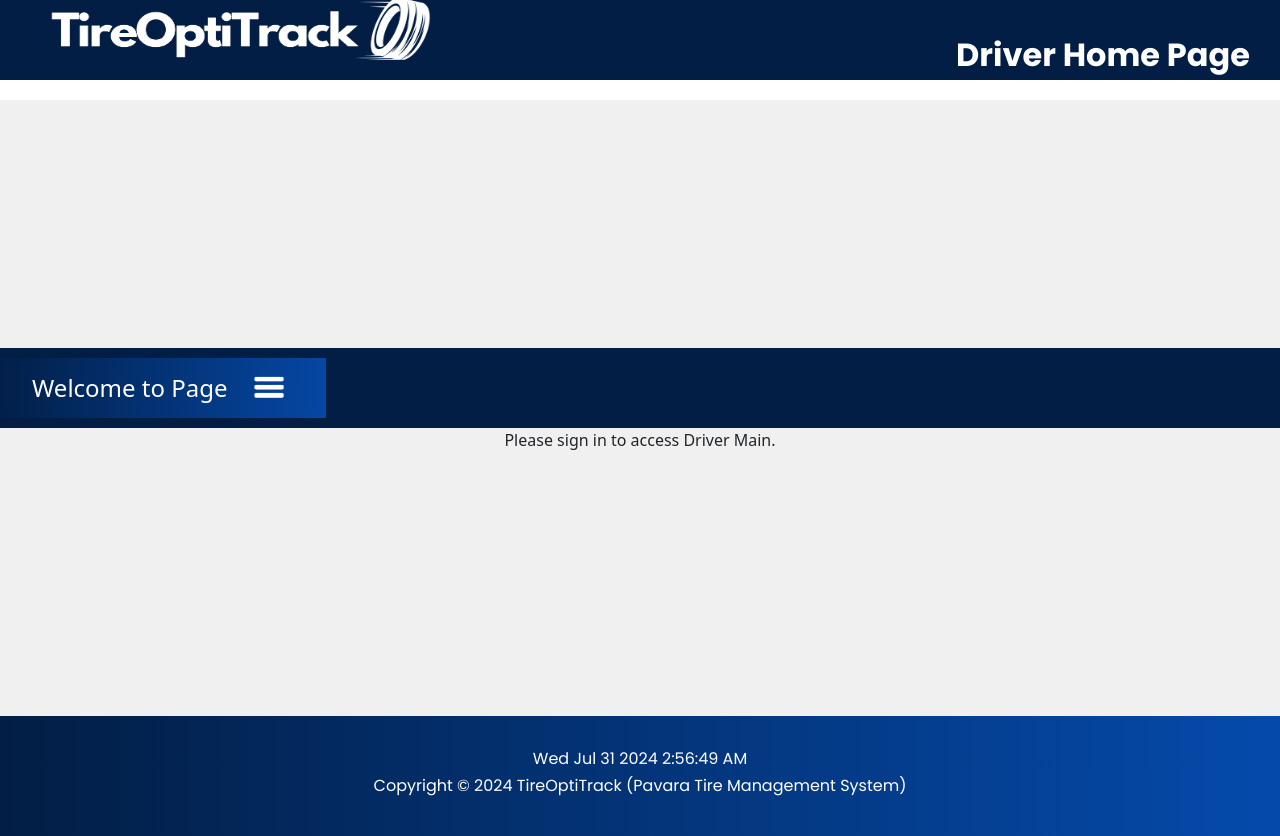
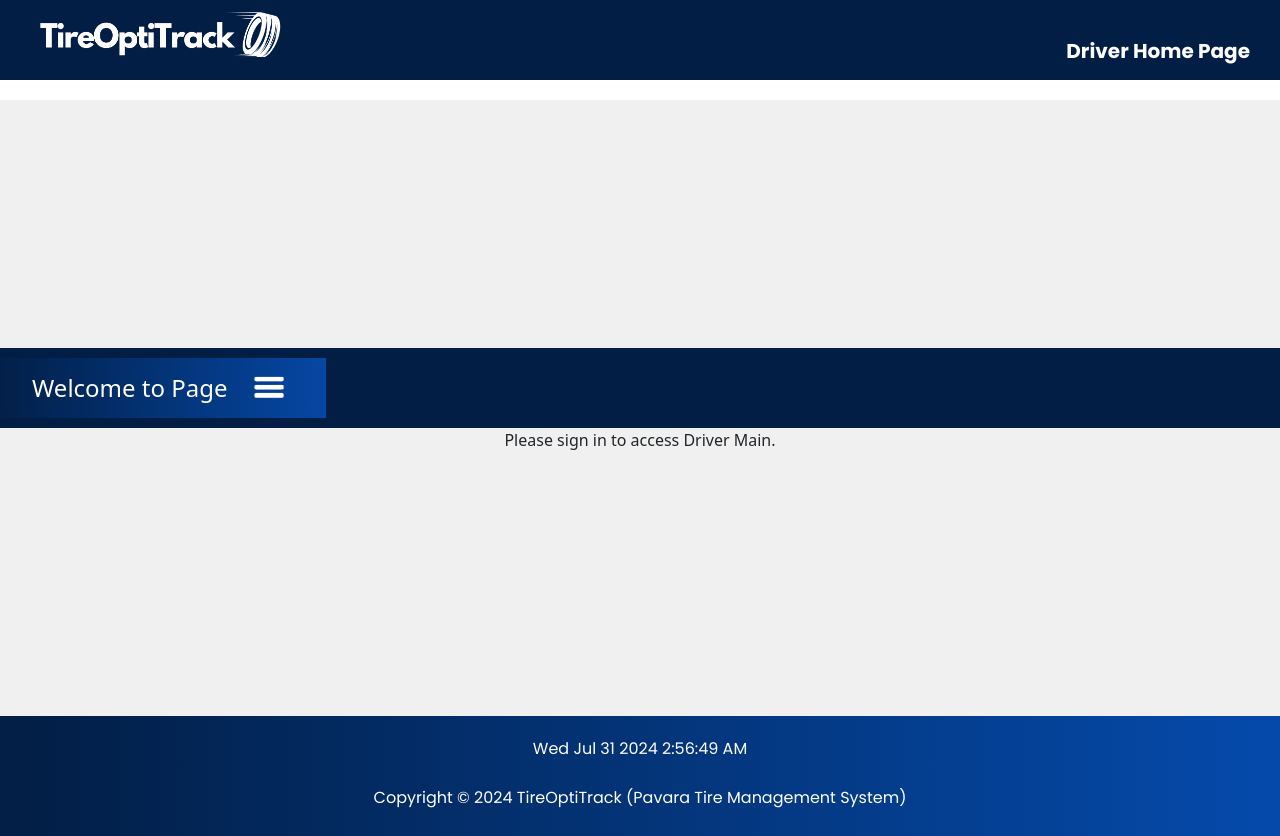
Before and after one commit to Udana-Gits/TireManagementProject, a React (Create React App) app: page /driverhome in a window 1280 px wide. Built offline with nearby package versions, Linux system fonts and the light colour scheme; no server answers.

Commit message:
Update AccountManage.css

```diff
--- a/src/components/auth/CSS/AccountManage.css
+++ b/src/components/auth/CSS/AccountManage.css
@@ -274,204 +274,3 @@
   font-size: 18px;
   margin-bottom: 10px;
 }
-
-/* Header styles */
-.header {
-  width: 100%;
-  height: 100px;
-  flex-shrink: 0;
-  border-radius: 0px;
-  background: linear-gradient(92deg, #021E45 -4.32%, #054AAB 107.92%);
-
-  /* Add responsive styles */
-  @media (max-width: 1200px) {
-    height: 80px;
-  }
-
-  @media (max-width: 992px) {
-    height: 80px;
-  }
-
-  @media (max-width: 768px) {
-    height: 100px;
-  }
-
-  @media (max-width: 576px) {
-    height: 100px;
-  }
-}
-
-.headerimage {
-  margin-top: 20px;
-  width: 411px;
-  height: 80px;
-  flex-shrink: 0;
-  transform: translateY(-5%);
-
-  /* Add responsive styles */
-  @media (max-width: 1200px) {
-    width: 230px;
-    height: 45px;
-  }
-
-  @media (max-width: 992px) {
-    width: 230px;
-    height: 45px;
-  }
-
-  @media (max-width: 768px) {
-    width: 200px;
-    height: 40px;
-    transform: translateY(-10%);
-  }
-
-  @media (max-width: 576px) {
-    width: 200px;
-    height: 40px;
-  }
-}
-
-.header-container {
-  display: flex;
-  justify-content: space-between;
-  align-items: center;
-
-  /* Add responsive styles */
-  @media (max-width: 768px) {
-    flex-direction: column;
-    align-items: center;
-  }
-}
-
-.header-heading {
-  margin: 0;
-  text-align: right;
-  margin-right: 30px;
-  color: #ffffff;
-  font-family: Poppins;
-  font-size: 32px;
-  font-style: normal;
-  font-weight: 700;
-  line-height: normal;
-
-  /* Add responsive styles */
-  @media (max-width: 1200px) {
-    font-size: 24px;
-    margin-top: 10px;
-  }
-
-  @media (max-width: 992px) {
-    font-size: 24px;
-  }
-
-  @media (max-width: 768px) {
-    font-size: 18px;
-    text-align: center;
-    margin-left: 22px;
-    transform: translateY(-40%);
-  }
-
-  @media (max-width: 576px) {
-    font-size: 18px;
-    text-align: center;
-  }
-}
-
-/* Footer styles */
-.footer {
-  height: 100px;
-  flex-shrink: 0;
-  border-radius: 0px;
-  background: linear-gradient(90deg, #021E45 0%, #054AAB 100%);
-  bottom: 0;
-  width: 100%;
-
-  /* Add responsive styles */
-  @media (max-width: 1200px) {
-    height: 90px;
-  }
-
-  @media (max-width: 992px) {
-    height: 90px;
-  }
-
-  @media (max-width: 768px) {
-    height: 90px;
-  }
-
-  @media (max-width: 576px) {
-    height: 90px;
-  }
-
-  @media (max-width: 518px) {
-    height: 90px;
-  }
-}
-
-.footercomponent {
-  width: 608px;
-  height: 30px;
-  flex-shrink: 0;
-  color: #FFF;
-  text-align: center;
-  font-family: Poppins;
-  font-size: 16px;
-  font-style: normal;
-  font-weight: 300;
-  line-height: normal;
-  transform: translateY(-30%);
-
-  /* Add responsive styles */
-  @media (max-width: 1200px) {
-    width: 608px;
-    font-size: 14px;
-  }
-
-  @media (max-width: 992px) {
-    width: 500px;
-    font-size: 14px;
-  }
-
-  @media (max-width: 768px) {
-    width: 500px;
-    font-size: 14px;
-  }
-
-  @media (max-width: 576px) {
-    width: 500px;
-    font-size: 14px;
-  }
-
-  @media (max-width: 518px) {
-    width: 400px;
-    font-size: 12px;
-  }
-}
-
-.timer {
-  color: #FFF;
-  text-align: center;
-  font-family: Poppins;
-  font-size: 16px;
-  font-style: normal;
-  font-weight: 300;
-  line-height: normal;
-  transform: translateY(-10%);
-
-  /* Add responsive styles */
-  @media (max-width: 1200px) {
-    font-size: 14px;
-  }
-
-  @media (max-width: 992px) {
-    font-size: 14px;
-  }
-
-  @media (max-width: 768px) {
-    font-size: 14px;
-  }
-
-  @media (max-width: 576px) {
-    font-size: 14px;
-  }
-}
```
